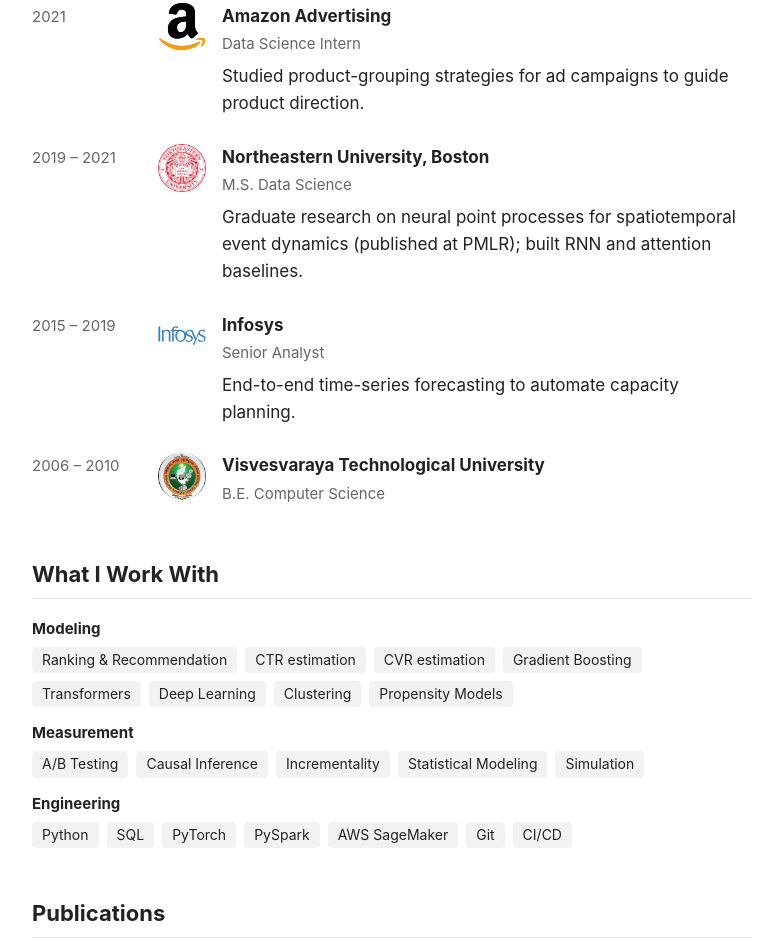
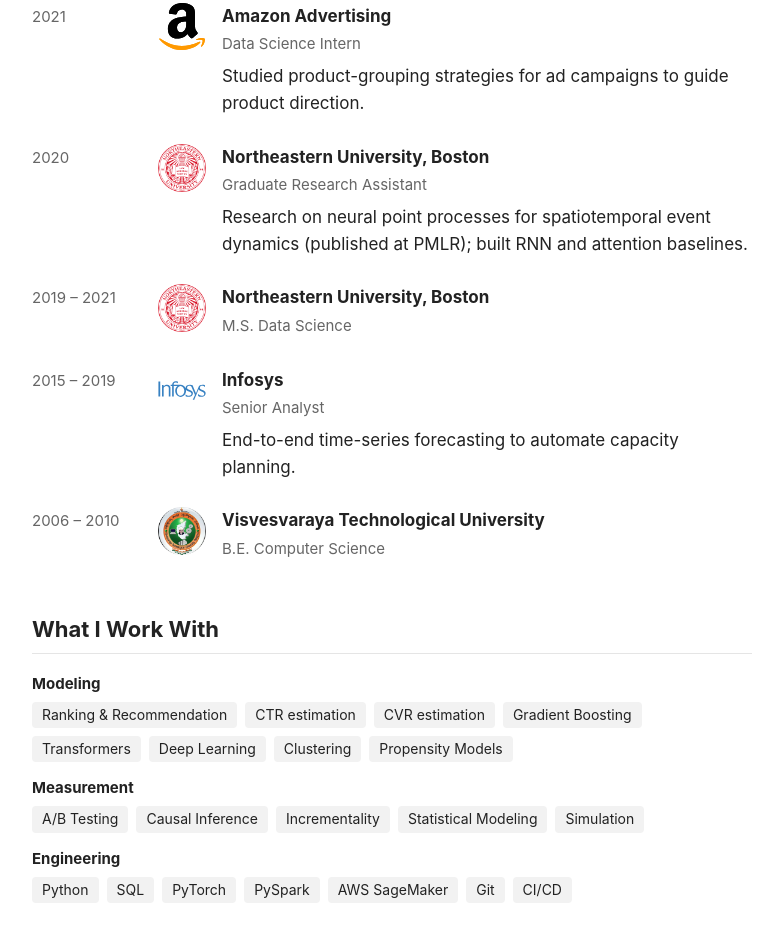
Before and after one commit to manjitullal/manjitullal.github.io, a plain HTML site: page index.html in a window 1280 px wide. Shown: the part 1179-2120 px from the top of the page, without its empty margins (248-1031 px from the left). Drawn offline with Linux system fonts and the light colour scheme.

Commit message:
Split Northeastern research assistant role into its own timeline entry

```diff
--- a/index.html
+++ b/index.html
@@ -71,13 +71,22 @@
   </div>
 
   <div class="entry">
+    <div class="when">2020</div>
+    <div class="logo"><img src="img/logos/northeastern.png" alt="Northeastern University logo"></div>
+    <div class="what">
+      <strong>Northeastern University, Boston</strong>
+      <span class="role">Graduate Research Assistant</span>
+      <p>Research on neural point processes for spatiotemporal event dynamics (published at PMLR);
+        built RNN and attention baselines.</p>
+    </div>
+  </div>
+
+  <div class="entry">
     <div class="when">2019 – 2021</div>
     <div class="logo"><img src="img/logos/northeastern.png" alt="Northeastern University logo"></div>
     <div class="what">
       <strong>Northeastern University, Boston</strong>
       <span class="role">M.S. Data Science</span>
-      <p>Graduate research on neural point processes for spatiotemporal event dynamics
-        (published at PMLR); built RNN and attention baselines.</p>
     </div>
   </div>
 
```
